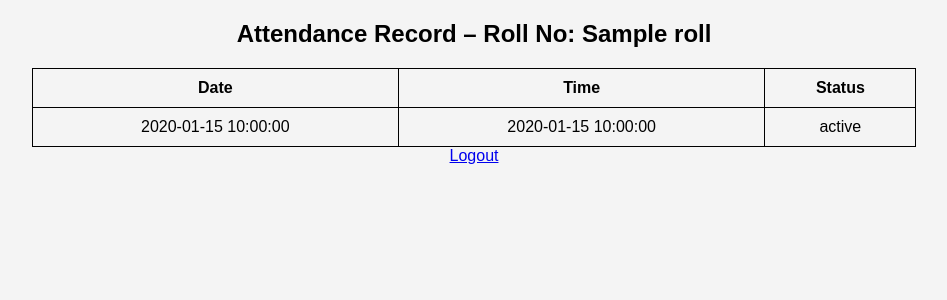
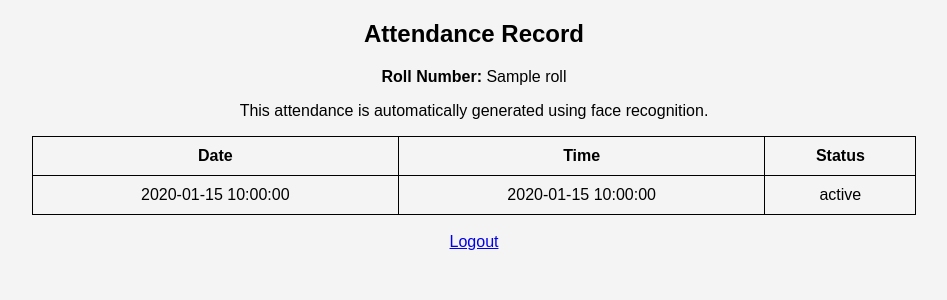
Before and after one commit to NAMANPHOGAT/Face-Recognition-Attendance-System, a Flask app: template templates/Dashboard.html in a window 1280 px wide. Shown: the top 300 px of the page, without its empty margins (166-1113 px from the left). Run offline with Flask 3, Linux system fonts and the light colour scheme; the template is opened without the code that fills it: most values are stand-ins (such as "Sample title", 1, 10 or a date in 2020).

Commit message:
Update Dashboard.html

```diff
--- a/templates/Dashboard.html
+++ b/templates/Dashboard.html
@@ -6,15 +6,21 @@
 </head>
 <body>
 
-<h2>Attendance Record – Roll No: {{ roll }}</h2>
+<h2>Attendance Record</h2>
+<p><strong>Roll Number:</strong> {{ roll }}</p>
+<p>This attendance is automatically generated using face recognition.</p>
 
 <table>
+    <thead>
         <tr>
             <th>Date</th>
             <th>Time</th>
             <th>Status</th>
         </tr>
+    </thead>
 
+    <tbody>
+        {% if records %}
             {% for row in records %}
             <tr>
                 <td>{{ row["Date"] }}</td>
@@ -22,8 +28,15 @@
                 <td>{{ row["Status"] }}</td>
             </tr>
             {% endfor %}
+        {% else %}
+            <tr>
+                <td colspan="3">No attendance records found</td>
+            </tr>
+        {% endif %}
+    </tbody>
 </table>
 
+<br>
 <a href="/logout">Logout</a>
 
 </body>
```
Lines whose indentation alone changed are shown as unchanged.
